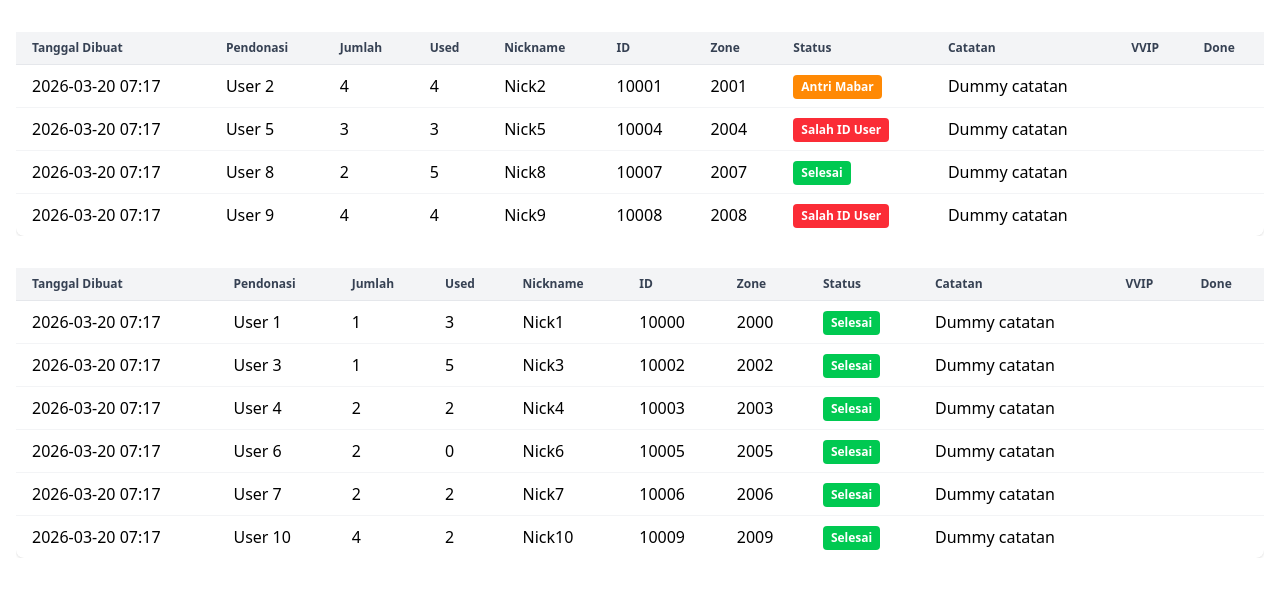
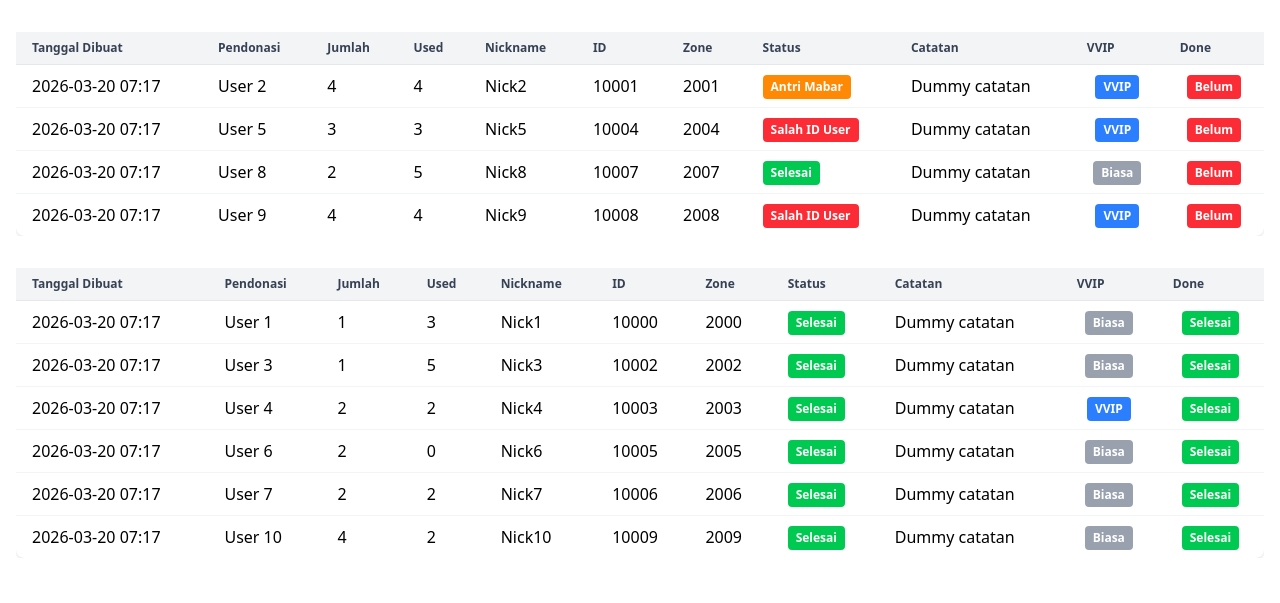
Before and after one commit to ridwaanhall/management-mabar-VIP-MLBB, a Django app: page /public/list-mabar/ in a window 1280 px wide. Shown: the part 197-800 px from the top of the page. Run offline with Django 4.2, Linux system fonts and the light colour scheme; data comes from the database, SQL or seed files in the repository; both versions use the stored data as it was after the commit.

Commit message:
🐛fix(templates): Update navigation links in base.html and enhance status indicators in mabar_list.html for improved user experience

```diff
--- a/mabar/templates/public/base.html
+++ b/mabar/templates/public/base.html
@@ -20,7 +20,7 @@
     <div class="max-w-7xl mx-auto px-4 sm:px-6 lg:px-8">
         <div class="flex items-center justify-between h-16">
             <div class="flex items-center">
-                <a class="text-xl font-bold" href="#">Website Mabar</a>
+                <a class="text-xl font-bold" href="{% url 'mabar_list' %}">Website Mabar</a>
                 <div class="ml-10 flex items-baseline space-x-4">
                     <a class="px-3 py-2 rounded-md text-sm font-medium {% if request.resolver_match.url_name == 'mabar_list' %}bg-gray-800{% endif %}" href="{% url 'mabar_list' %}">Daftar Mabar</a>
                     <a class="px-3 py-2 rounded-md text-sm font-medium {% if request.resolver_match.url_name == 'bonus_skin_list' %}bg-gray-800{% endif %}" href="{% url 'bonus_skin_list' %}">Daftar Bonus Skin</a>
--- a/mabar/templates/public/mabar_list.html
+++ b/mabar/templates/public/mabar_list.html
@@ -55,15 +55,19 @@
                 <td class="px-4 py-2">{{ prepare.catatan }}</td>
                 <td class="px-4 py-2 text-center">
                     {% if prepare.is_vvip %}
+                        <span class="inline-block px-2 py-1 rounded bg-blue-500 text-white text-xs font-semibold">VVIP</span>
                         <i class="ti ti-circle-check-filled text-blue-600"></i>
                     {% else %}
+                        <span class="inline-block px-2 py-1 rounded bg-gray-400 text-white text-xs font-semibold">Biasa</span>
                         <i class="ti ti-xbox-x-filled text-gray-400"></i>
                     {% endif %}
                 </td>
                 <td class="px-4 py-2 text-center">
                     {% if prepare.is_done %}
+                        <span class="inline-block px-2 py-1 rounded bg-green-500 text-white text-xs font-semibold">Selesai</span>
                         <i class="ti ti-circle-check-filled text-green-600"></i>
                     {% else %}
+                        <span class="inline-block px-2 py-1 rounded bg-red-500 text-white text-xs font-semibold">Belum</span>
                         <i class="ti ti-xbox-x-filled text-red-500"></i>
                     {% endif %}
                 </td>
@@ -123,15 +127,19 @@
                 <td class="px-4 py-2">{{ record.catatan }}</td>
                 <td class="px-4 py-2 text-center">
                     {% if record.is_vvip %}
+                        <span class="inline-block px-2 py-1 rounded bg-blue-500 text-white text-xs font-semibold">VVIP</span>
                         <i class="ti ti-circle-check-filled text-blue-600"></i>
                     {% else %}
+                        <span class="inline-block px-2 py-1 rounded bg-gray-400 text-white text-xs font-semibold">Biasa</span>
                         <i class="ti ti-xbox-x-filled text-gray-400"></i>
                     {% endif %}
                 </td>
                 <td class="px-4 py-2 text-center">
                     {% if record.is_done %}
+                        <span class="inline-block px-2 py-1 rounded bg-green-500 text-white text-xs font-semibold">Selesai</span>
                         <i class="ti ti-circle-check-filled text-green-600"></i>
                     {% else %}
+                        <span class="inline-block px-2 py-1 rounded bg-red-500 text-white text-xs font-semibold">Belum</span>
                         <i class="ti ti-xbox-x-filled text-red-500"></i>
                     {% endif %}
                 </td>
@@ -175,12 +183,15 @@
                 <td class="px-4 py-2">{{ done.catatan }}</td>
                 <td class="px-4 py-2 text-center">
                     {% if done.is_vvip %}
+                        <span class="inline-block px-2 py-1 rounded bg-blue-500 text-white text-xs font-semibold">VVIP</span>
                         <i class="ti ti-circle-check-filled text-blue-600"></i>
                     {% else %}
+                        <span class="inline-block px-2 py-1 rounded bg-gray-400 text-white text-xs font-semibold">Biasa</span>
                         <i class="ti ti-xbox-x-filled text-gray-400"></i>
                     {% endif %}
                 </td>
                 <td class="px-4 py-2 text-center">
+                    <span class="inline-block px-2 py-1 rounded bg-green-500 text-white text-xs font-semibold">Selesai</span>
                     <i class="ti ti-circle-check-filled text-green-600"></i>
                 </td>
             </tr>
```
Also changed, not shown: db.sqlite3.
